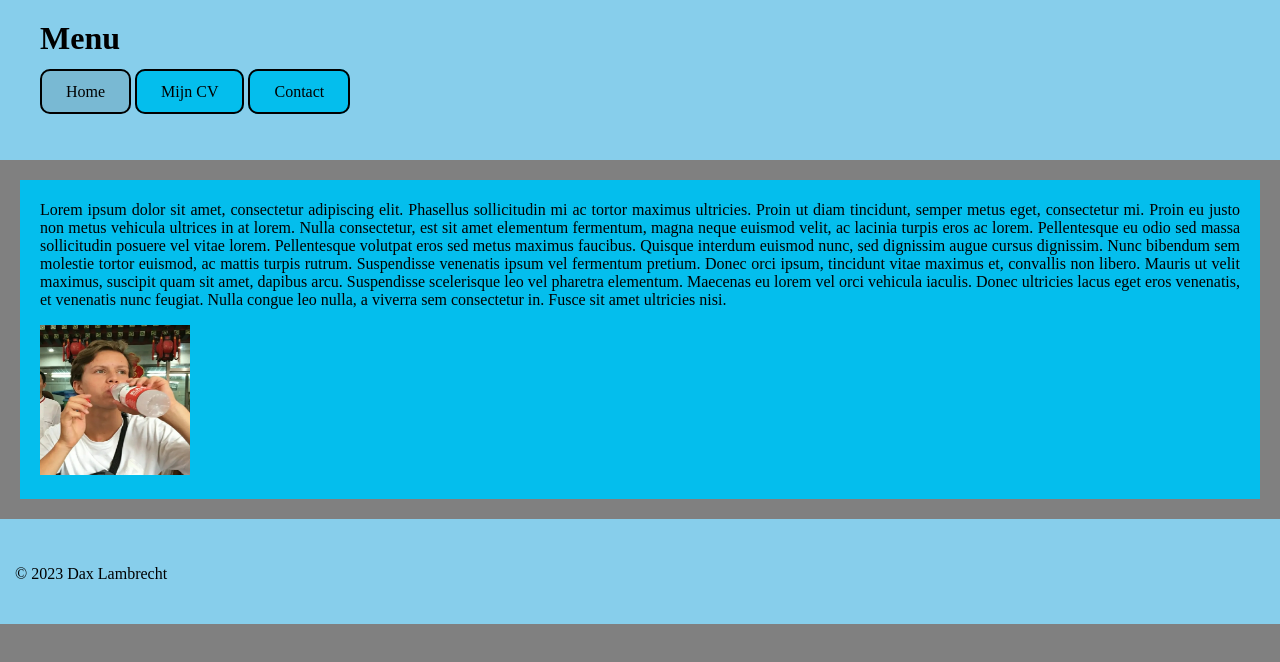
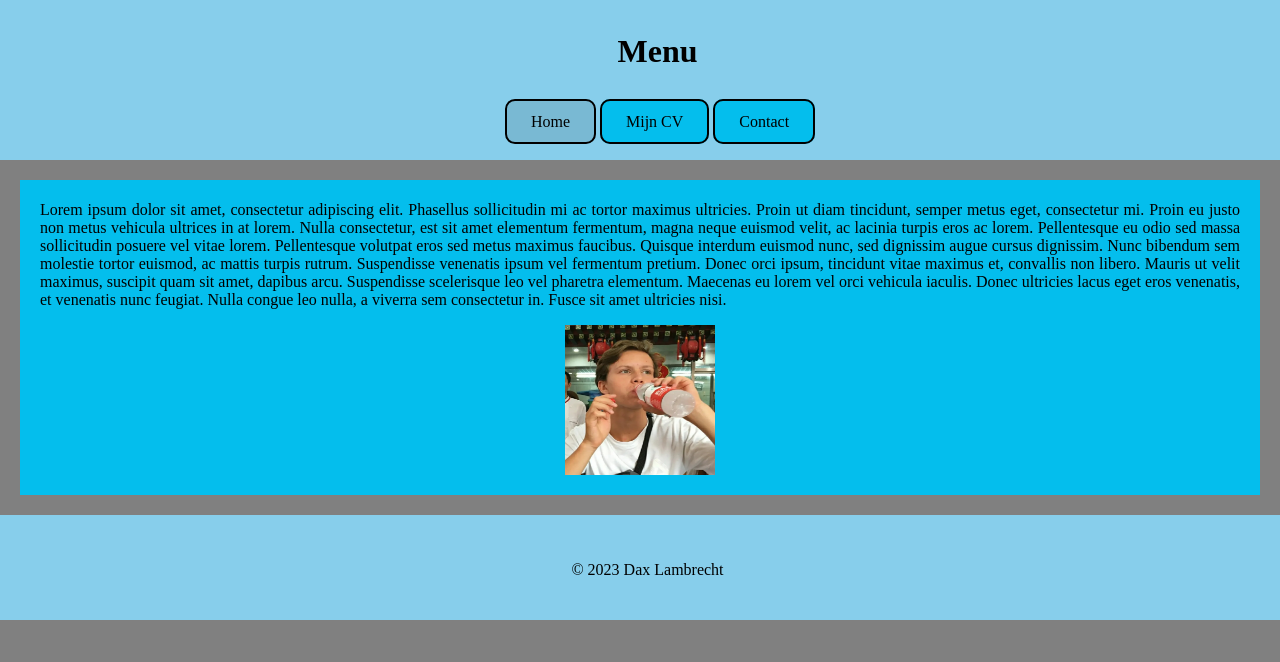
Before and after one commit to Dax-the-creator/Les-15-huiswerk.github.io, a plain HTML site: page index.html in a window 1280 px wide. Drawn offline with Linux system fonts and the light colour scheme.

Commit message:
Add files via upload

```diff
--- a/main.css
+++ b/main.css
@@ -14,6 +14,10 @@ div {
   margin-bottom: 20px;
   margin-left: 20px;
   margin-right: 20px;
+  display: flex;
+  flex-direction: column;
+  justify-content: center;
+  align-items: center;
 }
 
 /* Header */
@@ -21,6 +25,10 @@ header {
   height: 145px;
   background-color: skyblue;
   padding-top: 15px;
+  display: flex;
+  justify-content: center;
+  align-items: center;
+  flex-direction: column;
 }
 h1 {
   margin-left: 35px;
@@ -55,6 +63,8 @@ footer {
   padding-top: 30px;
   margin-top: 15px;
   padding-left: 15px;
+  display: flex;
+  justify-content: center;
 }
 
 /* index.html */
```
